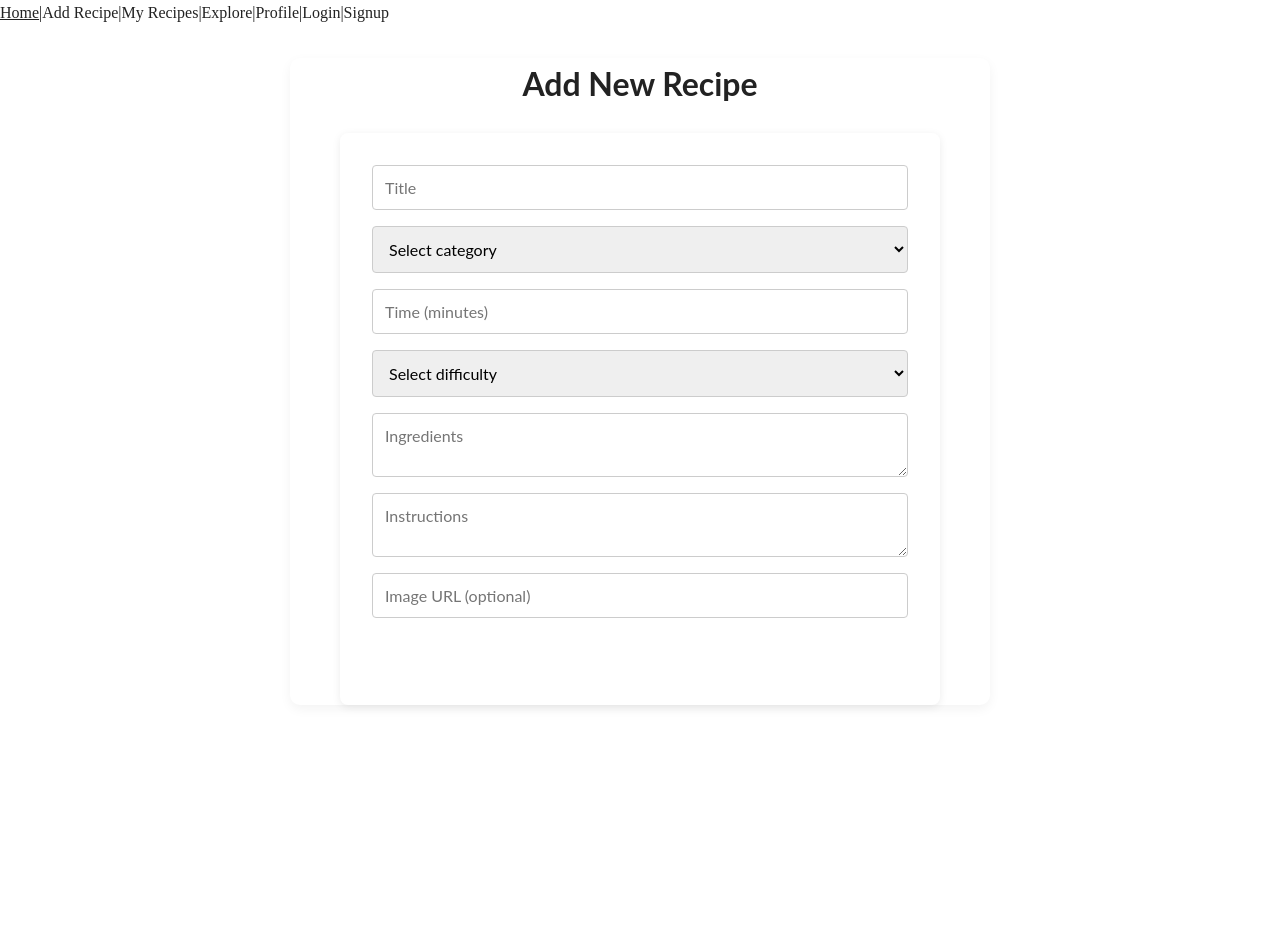
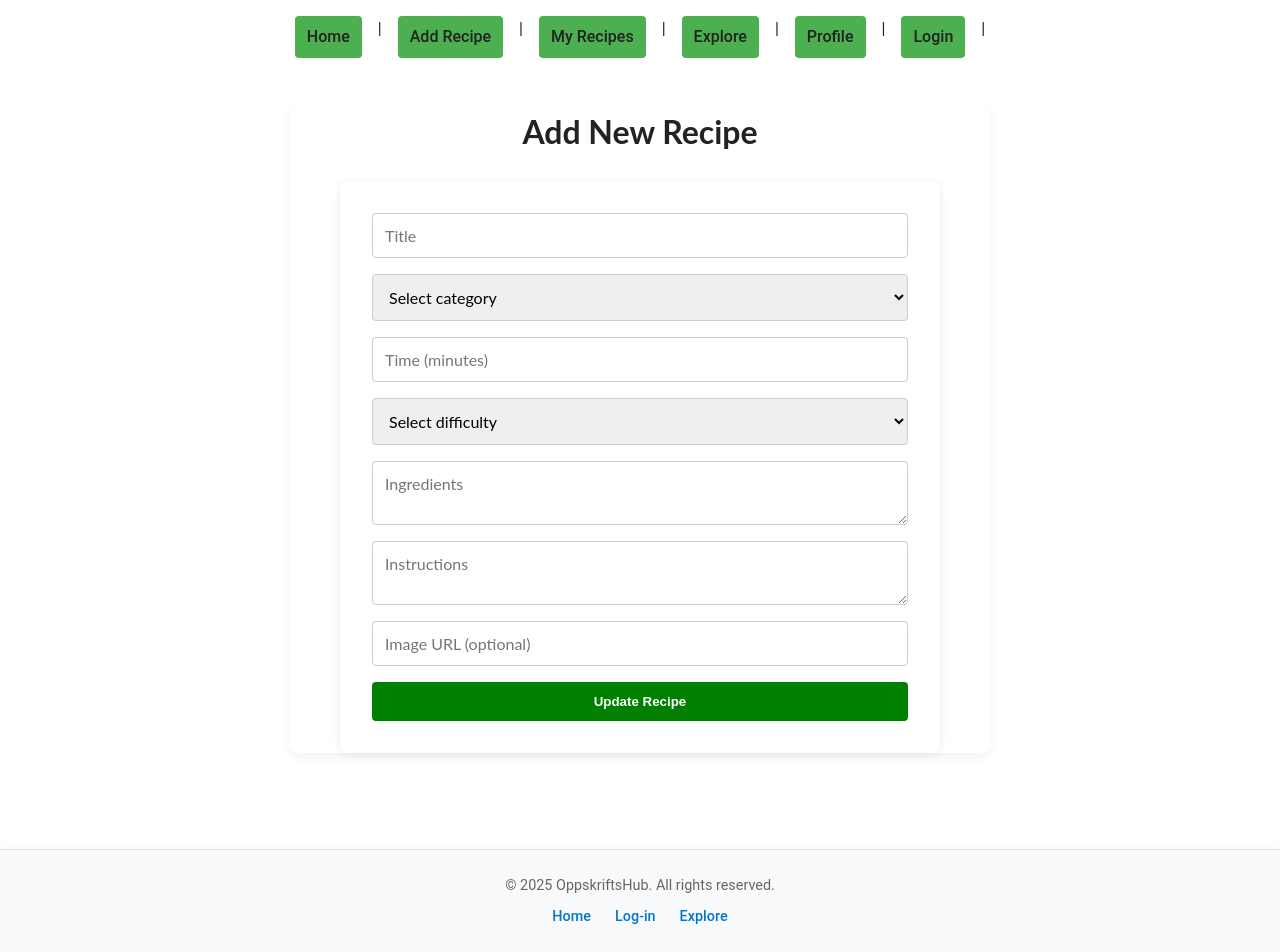
Before and after one commit to omar211346/Final-project-semester-2, a React (Vite) app: page /add-recipe in a window 1280 px wide. Before the commit the page ends 800 px from the top, so only its background shows below. Built offline with nearby package versions, Linux system fonts and the light colour scheme; no server answers; a web font is replaced by a local one.

Commit message:
finished the styling, thank god

```diff
--- a/src/App.jsx
+++ b/src/App.jsx
@@ -7,17 +7,18 @@ import ExternalRecipes from "./pages/ExternalRecipes";
 import RecipeDetails from "./pages/RecipeDetails";
 import EditRecipe from "./pages/EditRecipe";
 import ExternalRecipeDetails from "./pages/ExternalRecipeDetails";
-import Signup from "./pages/Signup";
 import Login from "./pages/Login";
 import Profile from "./pages/Profile";
 import "./styles/reset.css";
 import "./styles/variables.css";
 import "./styles/app.css";
+import Footer from "./components/layout/footer";
+
 function App() {
   return (
     <>
       <Navbar />
-
+      <main>
       <Routes>
         <Route path="/" element={<Home />} />
         <Route path="/my-recipes" element={<MyRecipes />} />
@@ -26,14 +27,13 @@ function App() {
         <Route path="/external-recipe/:id" element={<ExternalRecipeDetails />} />
         <Route path="/recipe/:id" element={<RecipeDetails />} />
         <Route path="/edit/:id" element={<EditRecipe />} />
-        <Route path="/signup" element={<Signup />} />
         <Route path= "/login" element={<Login />} />
         <Route path= "/Profile" element={<Profile />} />
+      </Routes>
+      </main>
+      <Footer />
+    </>
+  );}
 
 
-      </Routes>
-    </>
-  );
-}
-
 export default App;
--- a/src/components/layout/footer.jsx
+++ b/src/components/layout/footer.jsx
@@ -1,9 +1,18 @@
+import "../../styles/footer.css";
+import { Link } from "react-router-dom";
 function Footer() {
-    return (
-      <footer className="footer">
-        <p>© 2025 OppskriftsHub</p>
-      </footer>
-    );
-  }
+  const year = new Date().getFullYear();
 
-  export default Footer;
+  return (
+    <footer className="site-footer">
+      <p>© {year} OppskriftsHub. All rights reserved.</p>
+      <div className="footer-links">
+        <Link to="/Home">Home</Link>
+        <Link to="/Log-in">Log-in</Link>
+        <Link to="/Explore">Explore</Link>
+      </div>
+    </footer>
+  );
+}
+
+export default Footer;
--- a/src/components/layout/navbar.jsx
+++ b/src/components/layout/navbar.jsx
@@ -3,6 +3,7 @@ import { Link, useNavigate } from "react-router-dom";
 import { useEffect, useState } from "react";
 import { onAuthStateChanged, signOut } from "firebase/auth";
 import { auth } from "../../lib/firebaseConfig";
+import "../../styles/navbar.css";
 
 function Navbar() {
   const [user, setUser] = useState(null);
@@ -37,7 +38,6 @@ function Navbar() {
       ) : (
         <>
           <Link to="/login">Login</Link> |{" "}
-          <Link to="/signup">Signup</Link>
         </>
       )}
     </nav>
--- a/src/components/recipe/ExternalRecipeCard.jsx
+++ b/src/components/recipe/ExternalRecipeCard.jsx
@@ -1,7 +1,6 @@
 import { useNavigate } from "react-router-dom";
 import { addRecipe } from "../../lib/firestore";
 import "../../styles/externalrecipecard.css";
-
 
 function ExternalRecipeCard({ meal }) {
   const navigate = useNavigate();
--- a/src/pages/EditRecipe.jsx
+++ b/src/pages/EditRecipe.jsx
@@ -2,6 +2,7 @@ import { useParams, useNavigate } from "react-router-dom";
 import { useState, useEffect } from "react";
 import RecipeForm from "../components/recipe/RecipeForm";
 import { getRecipeById, updateRecipe } from "../lib/firestore";
+import "../styles/editrecipe.css";
 
 function EditRecipe() {
   const { id } = useParams();
--- a/src/styles/app.css
+++ b/src/styles/app.css
@@ -27,29 +27,33 @@
 /* app.css */
 
 body {
+
   font-family: var(--font-body);
   background-color: var(--color-background);
   color: var(--color-text);
   line-height: 1.6;
   padding: var(--spacing-md);
 }
+/* Sørg for at root- og body-elementene fyller hele høyden */
+html, body {
+    height: 100%;
+    margin: 0;
+    padding: 0;
+    font-family: 'Roboto', sans-serif;
+  }
 
-/* Navbar */
-.navbar {
-  background-color: var(--color-dark);
-  padding: var(--spacing-sm);
-  display: flex;
-  gap: var(--spacing-md);
-}
+  /* Root container */
+  #root {
+    display: flex;
+    flex-direction: column;
+    min-height: 100vh;
+  }
 
-.navbar a {
-  color: var(--color-light);
-  text-decoration: none;
-}
+  /* Hovedinnholdet skal vokse for å presse footeren ned */
+  main {
+    flex: 1;
+  }
 
-.navbar a:hover {
-  text-decoration: underline;
-}
 
 /* Home */
 .home-container,
@@ -103,8 +107,8 @@ body {
 
 /* Buttons */
 button {
-  background-color: var(--color-accent);
-  color: var(--color-dark);
+  background-color: var(--color-dark);
+  color: var(--color-accent);
   border: 2px solid var(--color-border);
   padding: var(--spacing-sm) var(--spacing-md);
   border-radius: var(--radius);
--- a/src/styles/externalrecipecard.css
+++ b/src/styles/externalrecipecard.css
@@ -36,7 +36,7 @@
     padding: 0.5rem 1rem;
     font-size: 1rem;
     background-color: var(--primary-color);
-    color: white;
+    color: var(--color-accent);
     border: none;
     border-radius: 5px;
     cursor: pointer;
--- /dev/null
+++ b/src/styles/footer.css
@@ -0,0 +1,30 @@
+.site-footer {
+    background-color: #f8f9fa;
+    padding: 1.5rem 2rem;
+    text-align: center;
+    font-size: 0.9rem;
+    color: #666;
+    border-top: 1px solid #e0e0e0;
+    margin-top: 4rem;
+    box-shadow: 0 -1px 5px rgba(0, 0, 0, 0.03);
+  }
+
+  .site-footer p {
+    margin: 0;
+    font-family: 'Roboto', sans-serif;
+  }
+
+  .footer-links {
+    margin-top: 0.5rem;
+  }
+
+  .footer-links a {
+    margin: 0 0.75rem;
+    text-decoration: none;
+    color: #0077cc;
+    font-weight: 500;
+  }
+
+  .footer-links a:hover {
+    text-decoration: underline;
+  }
--- /dev/null
+++ b/src/styles/navbar.css
@@ -0,0 +1,27 @@
+.navbar {
+    background-color: var(--primary-color);
+    padding: 1rem 2rem;
+    display: flex;
+    justify-content: center;
+    flex-wrap: wrap;
+    gap: 1rem;
+    font-family: var(--font-family);
+  }
+
+  .navbar a,
+  .navbar button {
+    color: var(--color-text);
+    background-color: var(--color-primary);
+    text-decoration: none;
+    font-weight: 500;
+    padding: 0.5rem 0.75rem;
+    border: none;
+    cursor: pointer;
+    transition: background-color 0.2s ease;
+    border-radius: 4px;
+  }
+
+  .navbar a:hover,
+  .navbar button:hover {
+    background-color: rgba(255, 255, 255, 0.15);
+  }
--- a/src/styles/recipeform.css
+++ b/src/styles/recipeform.css
@@ -24,8 +24,8 @@
 
   .recipe-form button {
     padding: 0.75rem;
-    background-color: var(--primary-color);
-    color: white;
+    background-color: var(--color-accent);
+    color: var(--color-dark);
     font-weight: bold;
     border: none;
     border-radius: 4px;
--- a/src/styles/variables.css
+++ b/src/styles/variables.css
@@ -5,10 +5,11 @@
 
     --color-primary: #4CAF50;
     --color-secondary: #f9f9f9;
+    --color-accent: green;
     --color-text: #222;
     --color-error: #d62828;
     --color-success: #2b9348;
-
+  --color-dark: white;
     --radius: 6px;
     --shadow: 0 2px 5px rgba(0, 0, 0, 0.1);
     --max-width: 900px;
```
